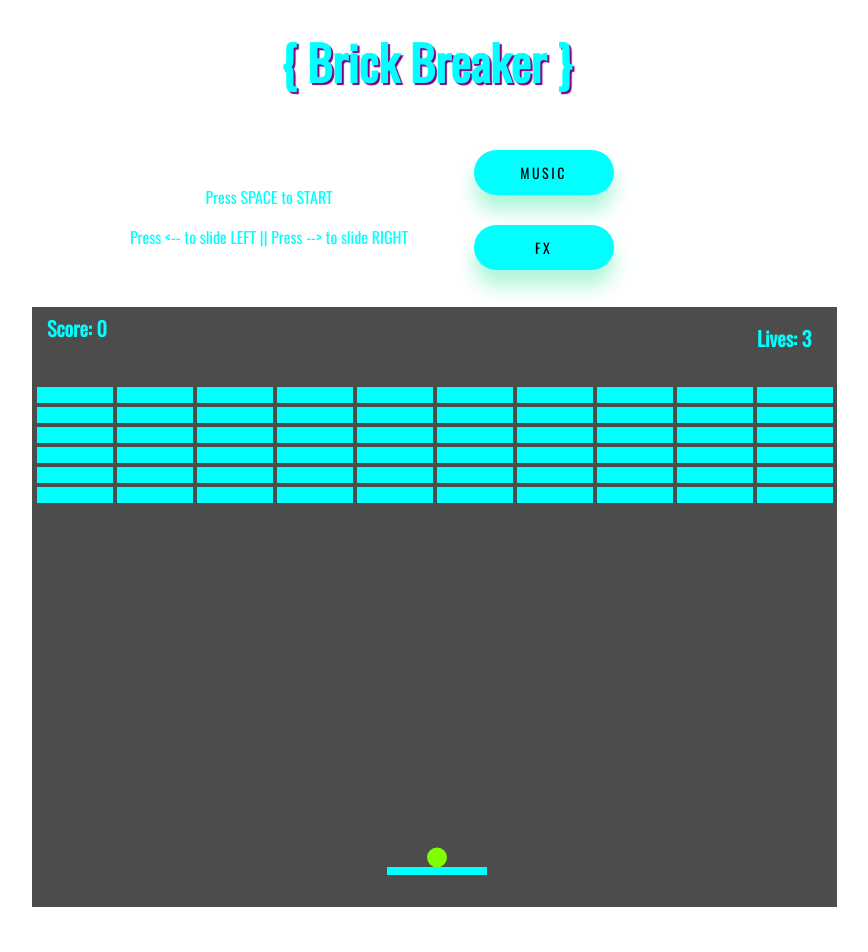
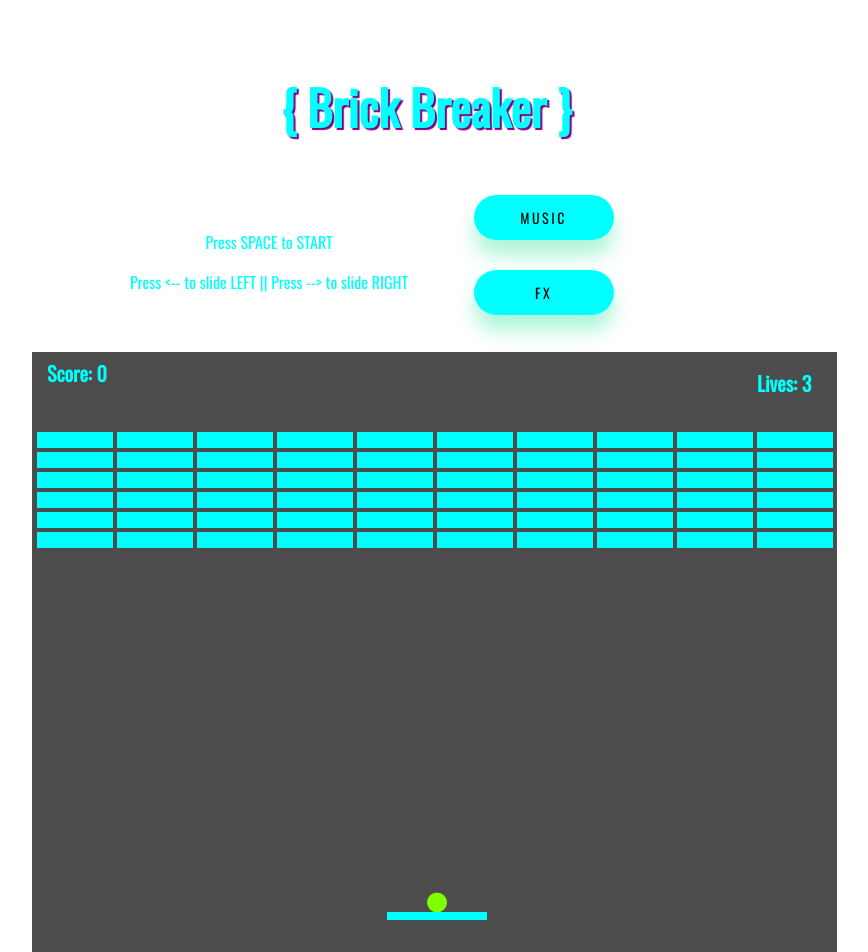
Before and after one commit to GutuGaluppo/BreakoutGame, a plain HTML site: page index.html in a window 1280 px wide. Shown: the whole page, without its empty margins (213-1081 px from the left). Drawn offline with nearby package versions, Linux system fonts and the light colour scheme.

Commit message:
delete dead code

```diff
--- a/index.html
+++ b/index.html
@@ -15,7 +15,7 @@
 
 <body>
 
-  <h1 id='title' class='layout mir ' style="margin: 0;">{ Brick Breaker }</h1>
+  <h1 id='title' class='layout mir '>{ Brick Breaker }</h1>
   <div class='flex'>
     <div class="p">
       <p class='layout'>Press SPACE to START</p>
```
